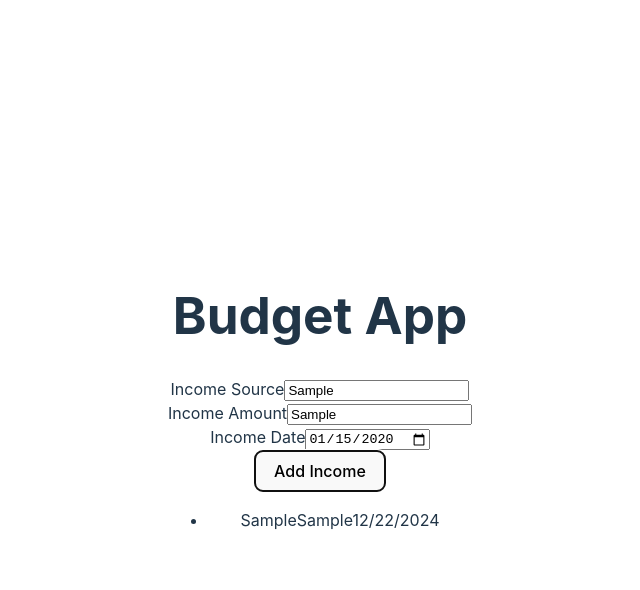
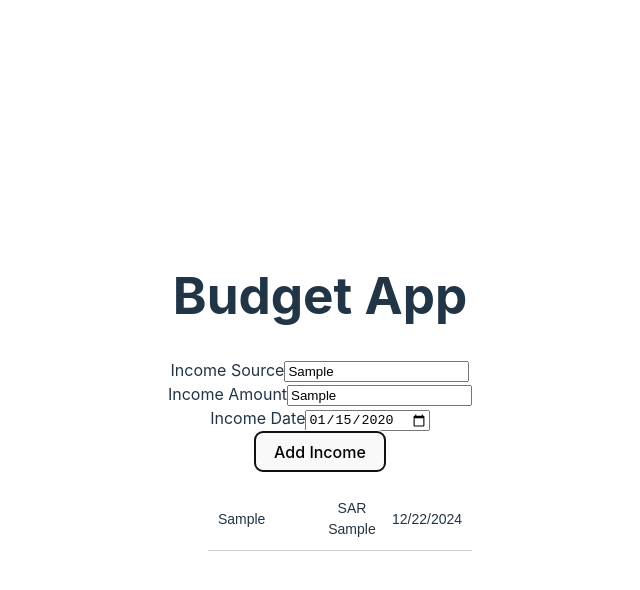
Before and after one commit to Turkiano/Budget-App-Frontend, a React (Vite) app: page / in a window 1280 px wide. Both pictures are taken after typing "Sample", "Sample", "2020-01-15" into the empty fields and a click on the button "Add Income". Shown: the top 590 px of the page, without its empty margins (320-960 px from the left). Built offline with nearby package versions, Linux system fonts and the light colour scheme.

Commit message:
playig with css - styling income details

```diff
--- a/src/Components/IncomeWrapper.tsx
+++ b/src/Components/IncomeWrapper.tsx
@@ -1,3 +1,5 @@
+import '../Styling/IncomeWrapper.css';
+
 import { useState } from 'react';
 import { IncomeForm } from './IncomeForm';
 
@@ -42,13 +44,13 @@ export function IncomeWrapper() {
         handelSubmit={handelSubmit}
       />
 
-      <ul>
+      <ul className="details">
         {incomes.map((income) => {
           return (
-            <li>
-              <span>{income.source}</span>
-              <span>{income.amount}</span>
-              <span>{income.date}</span>
+            <li className="detail-item">
+              <span className="income-source">{income.source}</span>
+              <span className="income-amount">SAR {income.amount}</span>
+              <span className="income-date">{income.date}</span>
             </li>
           );
         })}
--- /dev/null
+++ b/src/Styling/IncomeWrapper.css
@@ -0,0 +1,25 @@
+.detail-item {
+    display: flex;
+    justify-content: space-between;
+    align-items: center;
+    padding: 10px;
+    border-bottom: 1px solid #ccc;
+    font-family: Arial, sans-serif;
+    font-size: 14px;
+  }
+
+  .income-source {
+    flex: 1; /* Take remaining space */
+    text-align: left;
+  }
+
+  .income-amount {
+    flex: 0 0 auto; /* Keep size fixed */
+    text-align: center; /* Center align the text */
+    width: 80px; /* Fixed width to ensure proper alignment */
+  }
+
+  .income-date {
+    flex: 0 0 auto; /* Keep size fixed */
+    text-align: right;
+  }
```
